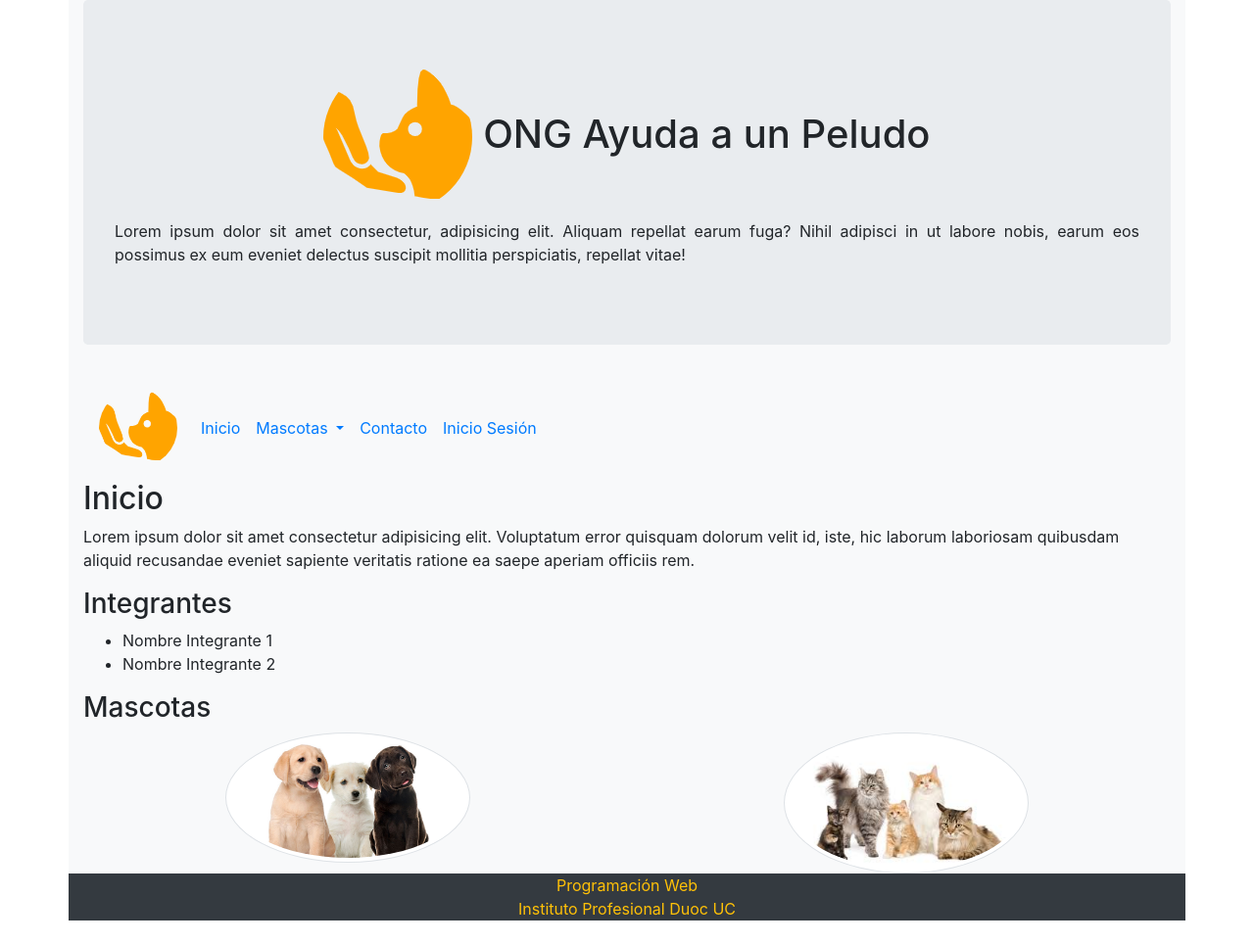
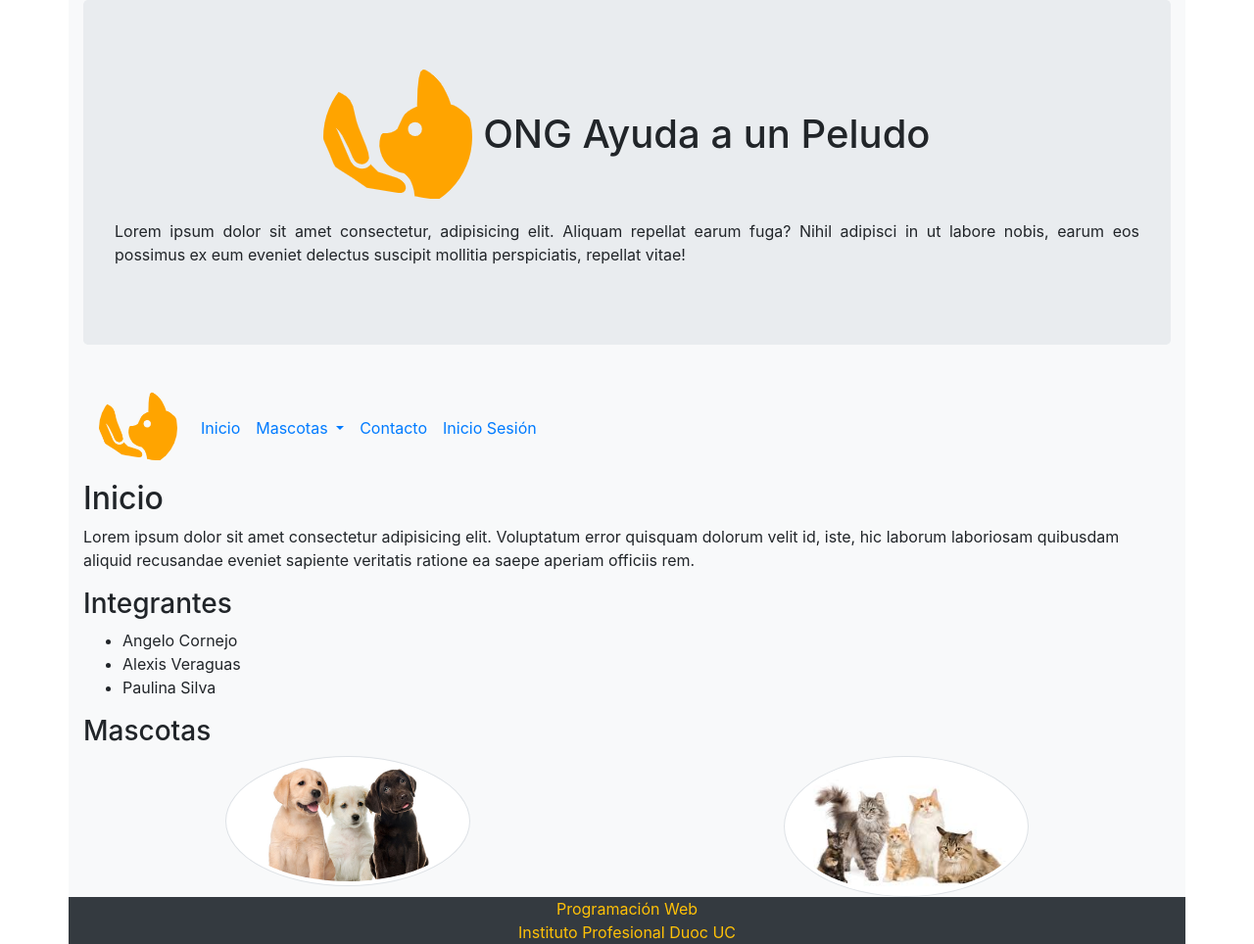
Before and after one commit to Paulysile/ONG_P3_PWEB, a Django app: page / in a window 1280 px wide. Shown: the whole page at 98% size. Before the commit the page ends 940 px from the top, so only its background shows below. Run offline with Django 3.2, Linux system fonts and the light colour scheme; some libraries are stand-ins or nearby versions.

Commit message:
Actualización index
nombre integrantes

```diff
--- a/core/templates/core/index.html
+++ b/core/templates/core/index.html
@@ -77,8 +77,9 @@
                     <section>
                         <h3>Integrantes</h3>
                         <ul>
-                            <li>Nombre Integrante 1</li>
-                            <li>Nombre Integrante 2</li>
+                            <li>Angelo Cornejo</li>
+                            <li>Alexis Veraguas</li>
+                            <li>Paulina Silva</li>
                         </ul>
                     </section>
                 </div>
```
